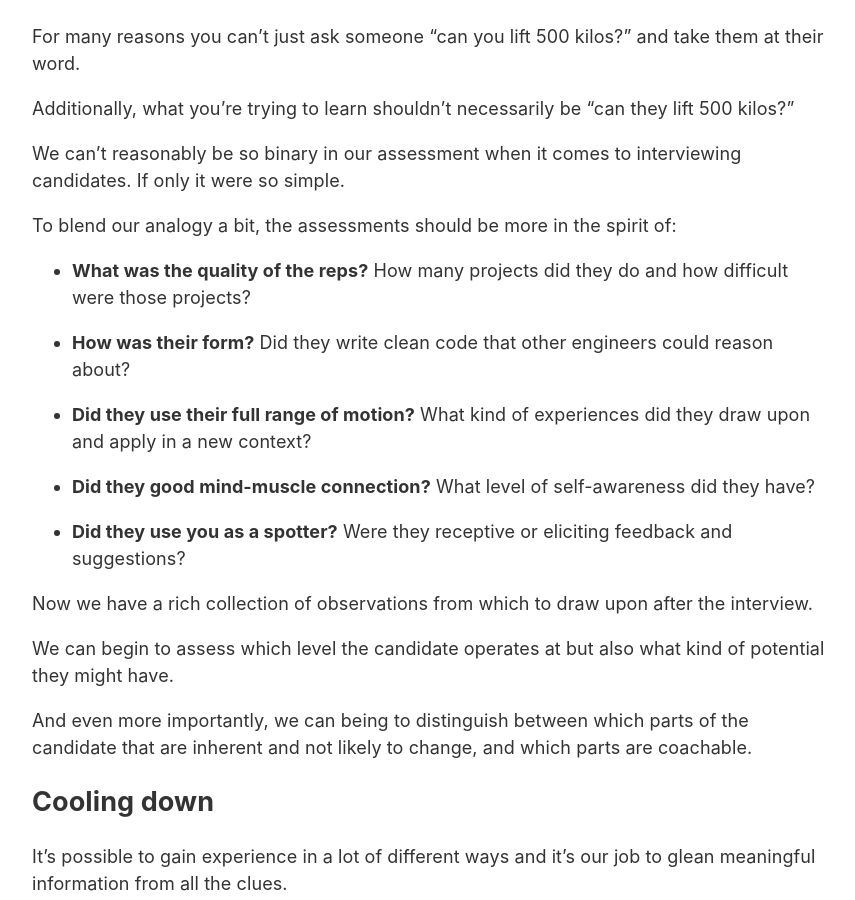
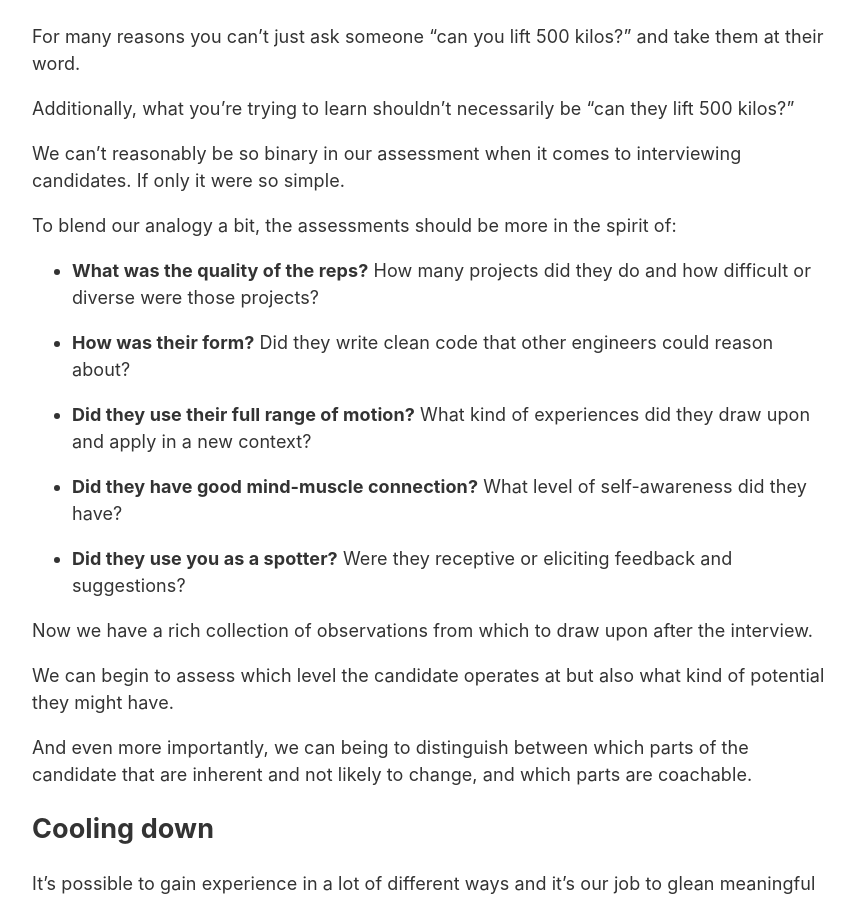
Before and after one commit to matyus/matyus.github.com, a Jekyll site: the page built from _posts/2023-02-10-did-they-pass-the-coding-exercise.md, in a window 1280 px wide and 900 px high, scrolled down 919 px. Shown: the whole window, without its empty margins (208-1063 px from the left). Built offline with Jekyll 4.4.1, drawn with Linux system fonts in a browser that asks for light colours; our own code applies the rules of GitHub Pages for plain Markdown files.

Commit message:
Update 2023-02-10-did-they-pass-the-coding-exercise.md

```diff
--- a/_posts/2023-02-10-did-they-pass-the-coding-exercise.md
+++ b/_posts/2023-02-10-did-they-pass-the-coding-exercise.md
@@ -38,7 +38,7 @@ We can't reasonably be so binary in our assessment when it comes to interviewing
 To blend our analogy a bit, the assessments should be more in the spirit of:
 
 - **What was the quality of the reps?**
-  How many projects did they do and how difficult were those projects?
+  How many projects did they do and how difficult or diverse were those projects?
 
 - **How was their form?**
   Did they write clean code that other engineers could reason about?
@@ -46,7 +46,7 @@ To blend our analogy a bit, the assessments should be more in the spirit of:
 - **Did they use their full range of motion?**
   What kind of experiences did they draw upon and apply in a new context?
 
-- **Did they good mind-muscle connection?**
+- **Did they have good mind-muscle connection?**
   What level of self-awareness did they have?
 
 - **Did they use you as a spotter?**
```
